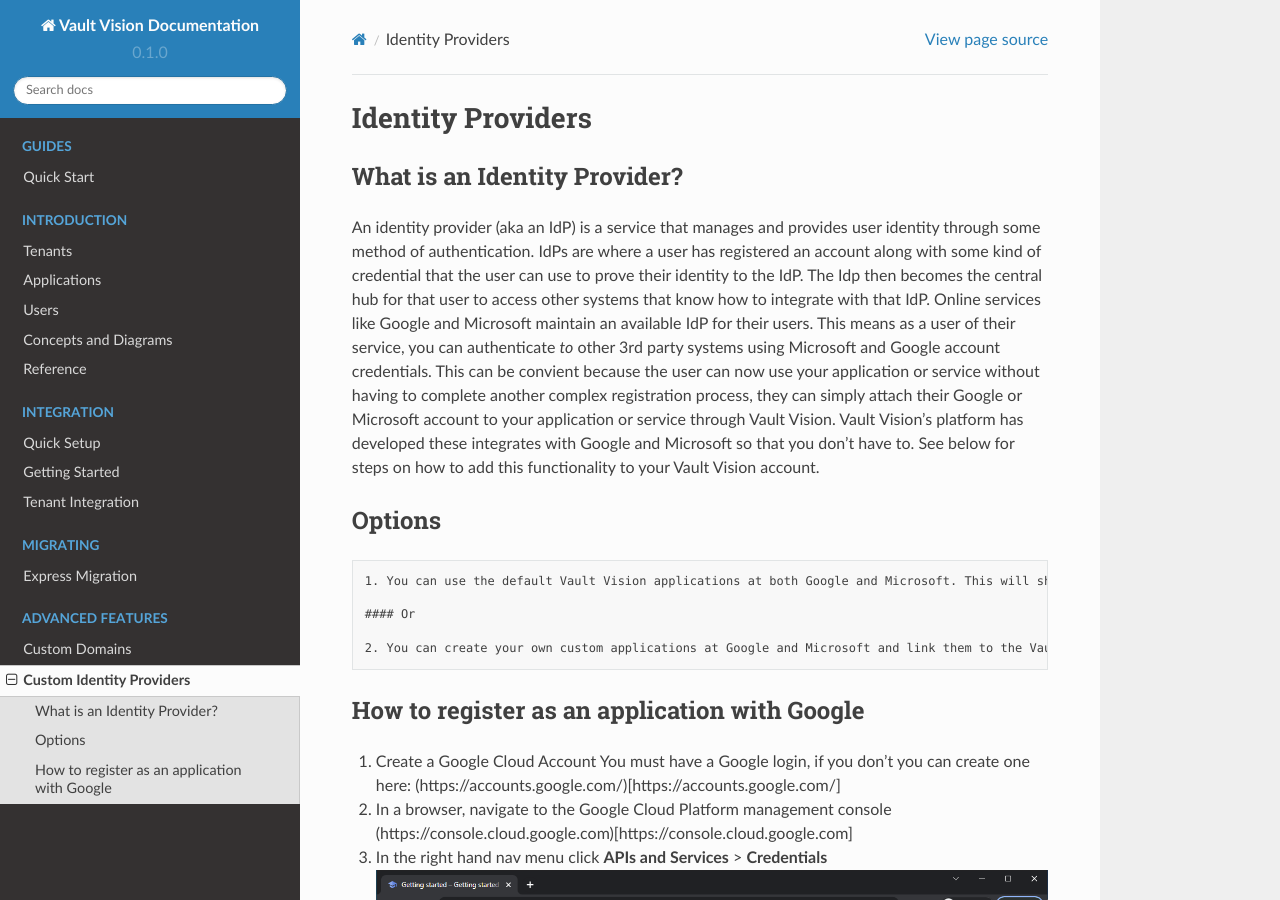
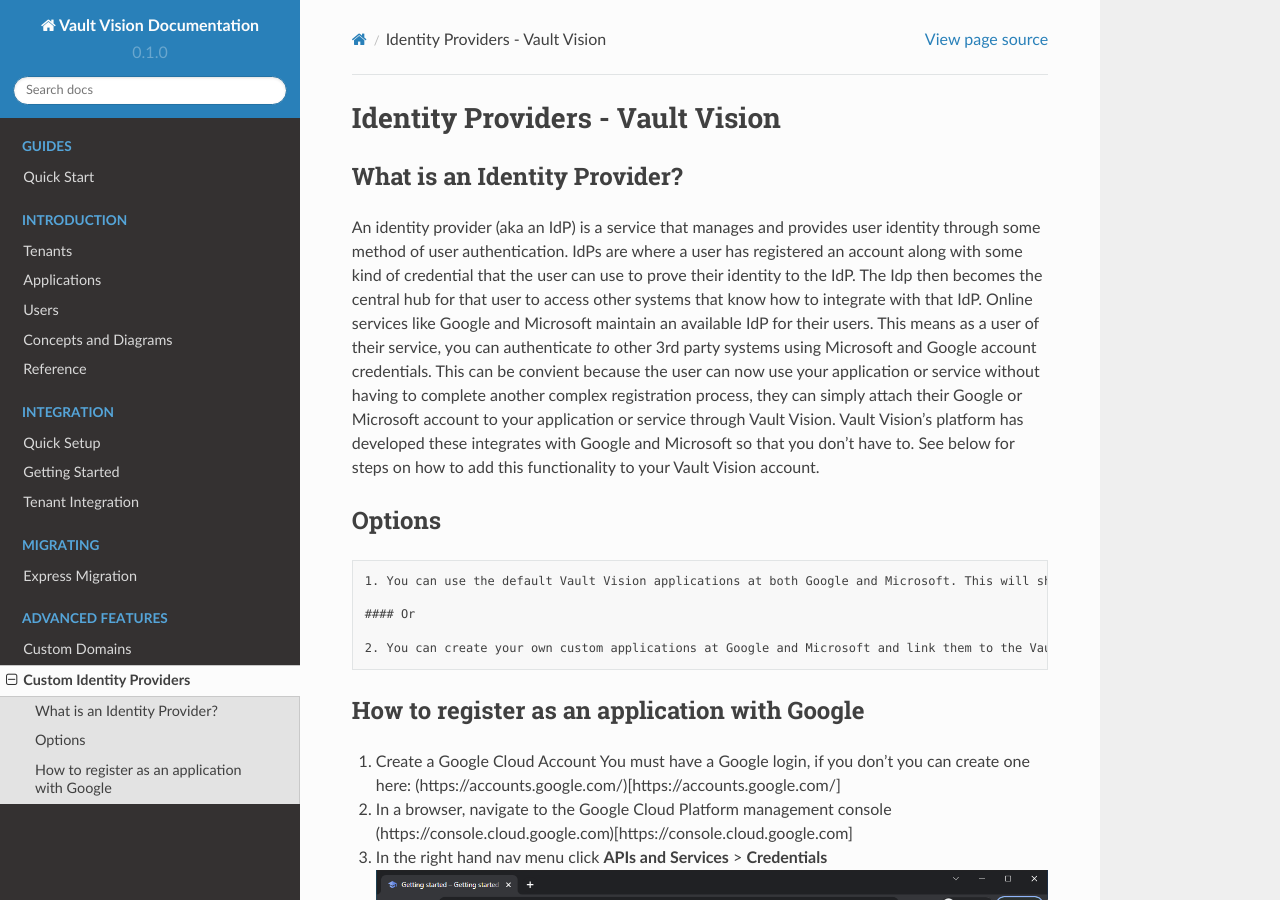
Before and after one commit to vaultvision/docs, a Sphinx documentation site: the page built from docs/source/identity_providers.md, in a window 1280 px wide and 900 px high. Built offline with Sphinx 7.4.7 and the Read the Docs theme 2.0.0, drawn with Linux system fonts in a browser that asks for light colours.

Commit message:
Update identity_providers.md

```diff
--- a/docs/source/identity_providers.md
+++ b/docs/source/identity_providers.md
@@ -1,9 +1,9 @@
-Identity Providers
+Identity Providers - Vault Vision
 ==================
 
 ## What is an Identity Provider?
 
-An identity provider (aka an IdP) is a service that manages and provides user identity through some method of authentication. IdPs are where a user has registered an account along with some kind of credential that the user can use to prove their identity to the IdP. The Idp then becomes the central hub for that user to access other systems that know how to integrate with that IdP. Online services like Google and Microsoft maintain an available IdP for their users.  This means as a user of their service, you can authenticate _to_ other 3rd party systems using Microsoft and Google account credentials. This can be convient because the user can now use your application or service without having to complete another complex registration process, they can simply attach their Google or Microsoft account to your application or service through Vault Vision. Vault Vision's platform has developed these integrates with Google and Microsoft so that you don't have to.  See below for steps on how to add this functionality to your Vault Vision account.
+An identity provider (aka an IdP) is a service that manages and provides user identity through some method of user authentication. IdPs are where a user has registered an account along with some kind of credential that the user can use to prove their identity to the IdP. The Idp then becomes the central hub for that user to access other systems that know how to integrate with that IdP. Online services like Google and Microsoft maintain an available IdP for their users.  This means as a user of their service, you can authenticate _to_ other 3rd party systems using Microsoft and Google account credentials. This can be convient because the user can now use your application or service without having to complete another complex registration process, they can simply attach their Google or Microsoft account to your application or service through Vault Vision. Vault Vision's platform has developed these integrates with Google and Microsoft so that you don't have to.  See below for steps on how to add this functionality to your Vault Vision account.
 
 ## Options
 
```
